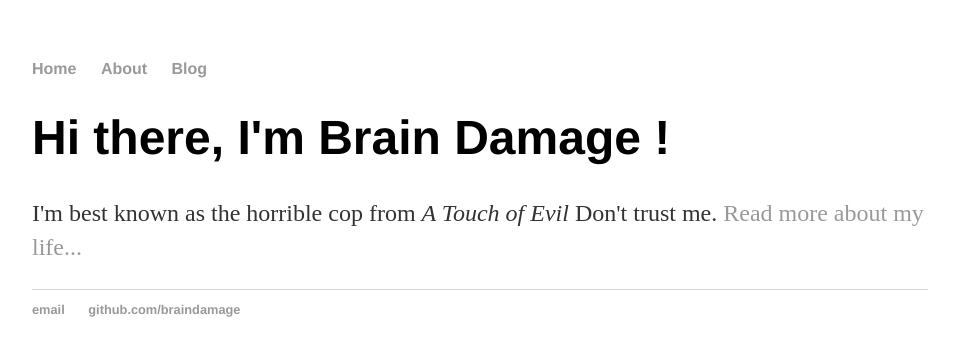
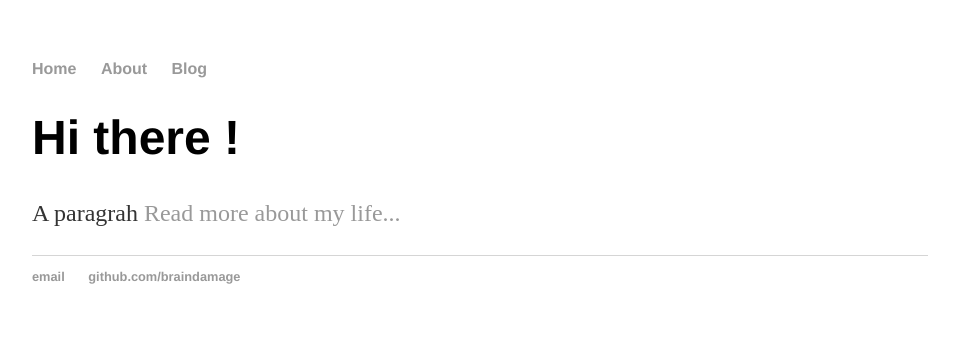
Before and after one commit to pdgaaa/pdgaaa.github.io, a Jekyll site: the page built from index.html, in a window 1280 px wide. Shown: the top 356 px of the page, without its empty margins (160-1119 px from the left). Built offline with Jekyll 4.4.1, drawn with Linux system fonts in a browser that asks for light colours.

Commit message:
Update index.html

```diff
--- a/index.html
+++ b/index.html
@@ -3,6 +3,6 @@ layout: default
 title: Linux et autres
 ---
 <div class="blurb">
-	<h1>Hi there, I'm Brain Damage !</h1>
-	<p>I'm best known as the horrible cop from <em>A Touch of Evil</em> Don't trust me. <a href="/about">Read more about my life...</a></p>
+	<h1>Hi there !</h1>
+	<p>A paragrah <a href="/about">Read more about my life...</a></p>
 </div><!-- /.blurb -->
```
